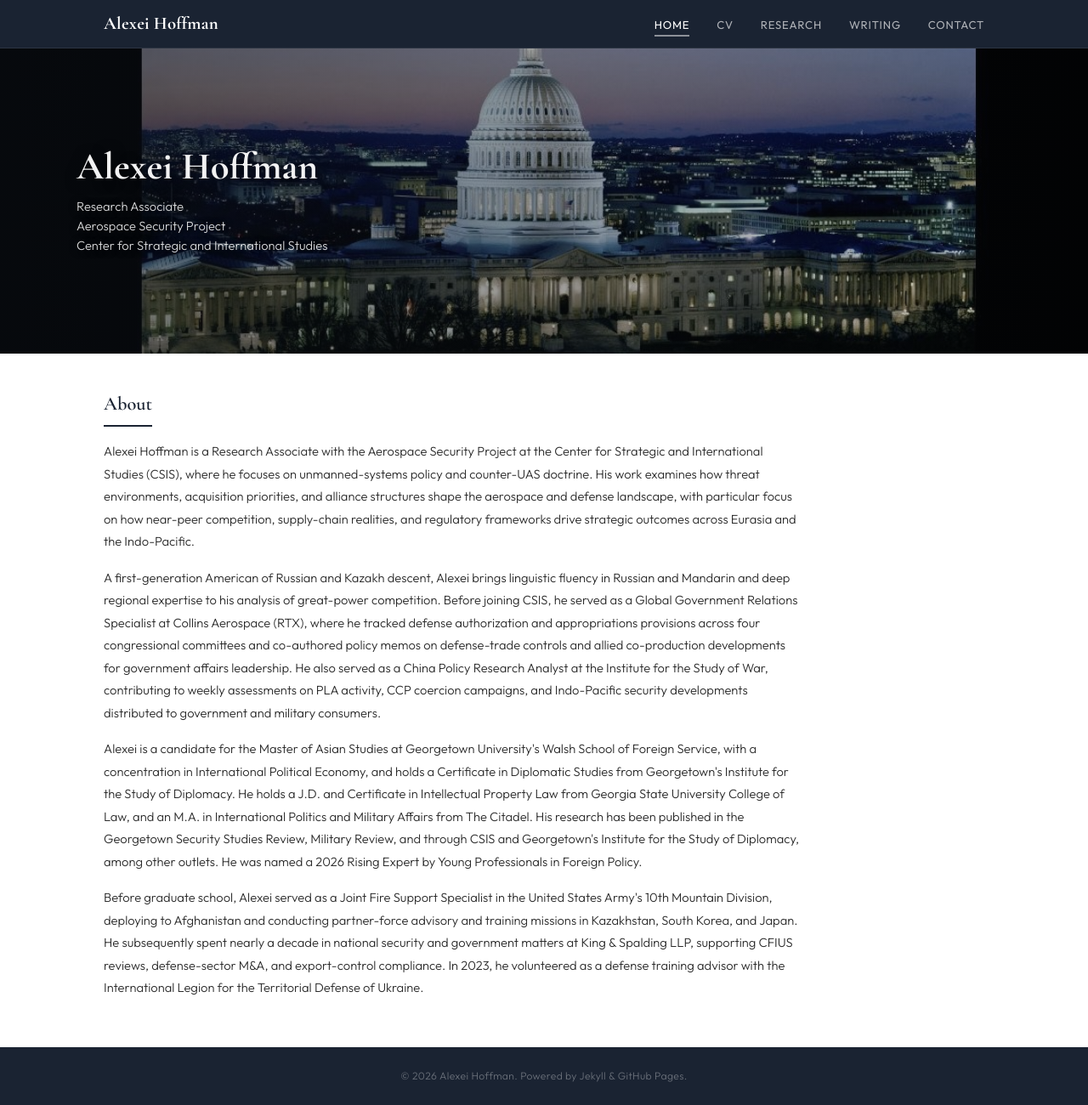
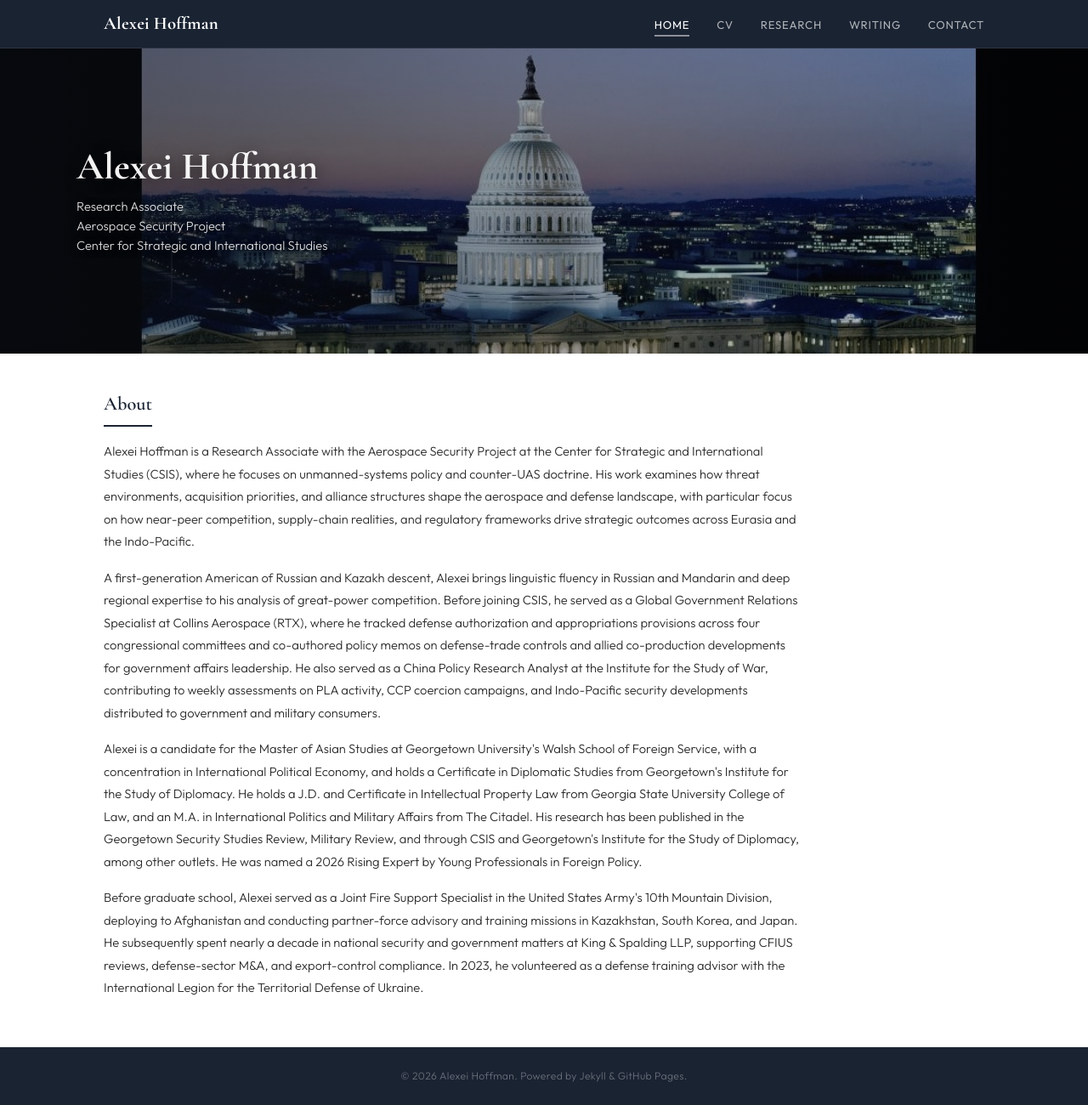
Before and after one commit to a-novi13-byte/a-novi13-byte.github.io, a Jekyll site: the page built from index.html, in a window 1280 px wide and 1300 px high. Shown: the whole window at 85% size. Built offline with Jekyll 4.4.1, drawn with Linux system fonts in a browser that asks for light colours.

Commit message:
Update main.css

```diff
--- a/assets/css/main.css
+++ b/assets/css/main.css
@@ -26,7 +26,7 @@
 .nav-toggle span { display: block; width: 22px; height: 2px; background: #fff; margin: 5px 0; transition: 0.3s; }
 
 .hero-banner { margin-top: 56px; position: relative; width: 100%; height: 360px; overflow: hidden; background: #0a0e14; }
-.hero-banner img { width: 100%; height: 100%; object-fit: cover; object-position: center 55%; }
+.hero-banner img { width: 100%; height: 100%; object-fit: cover; object-position: center 40%; }
 .hero-banner-overlay { position: absolute; inset: 0; display: flex; flex-direction: column; justify-content: center; padding: 0 2rem; background: linear-gradient(to right, rgba(10,14,20,0.65) 0%, rgba(10,14,20,0.4) 50%, rgba(10,14,20,0.2) 100%); }
 .hero-banner-inner { max-width: 1100px; margin: 0 auto; width: 100%; }
 .hero-banner h1 { font-family: var(--font-display); font-size: 2.8rem; font-weight: 700; color: rgba(255,255,255,0.95); line-height: 1.1; margin-bottom: 0.7rem; text-shadow: 0 2px 16px rgba(0,0,0,0.6); }
```
